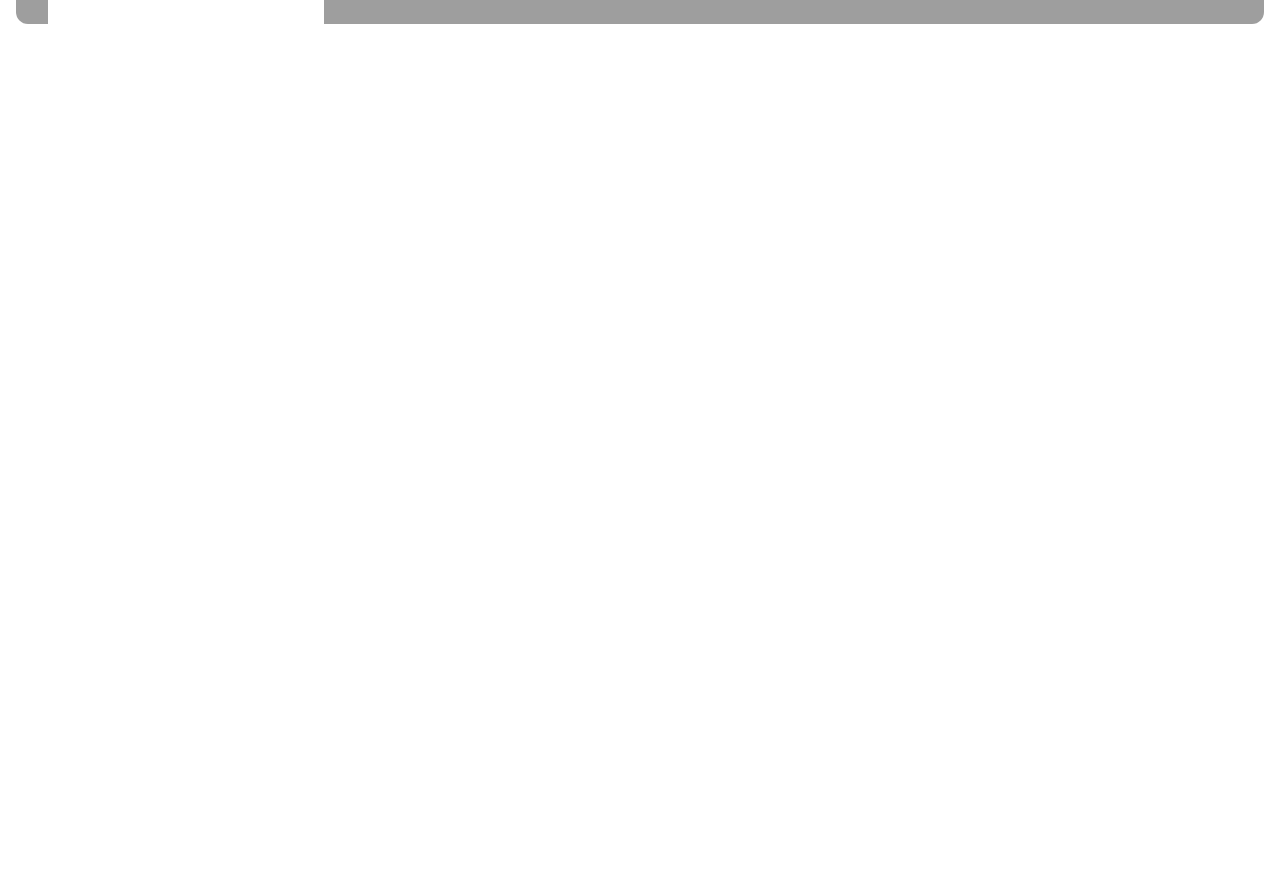
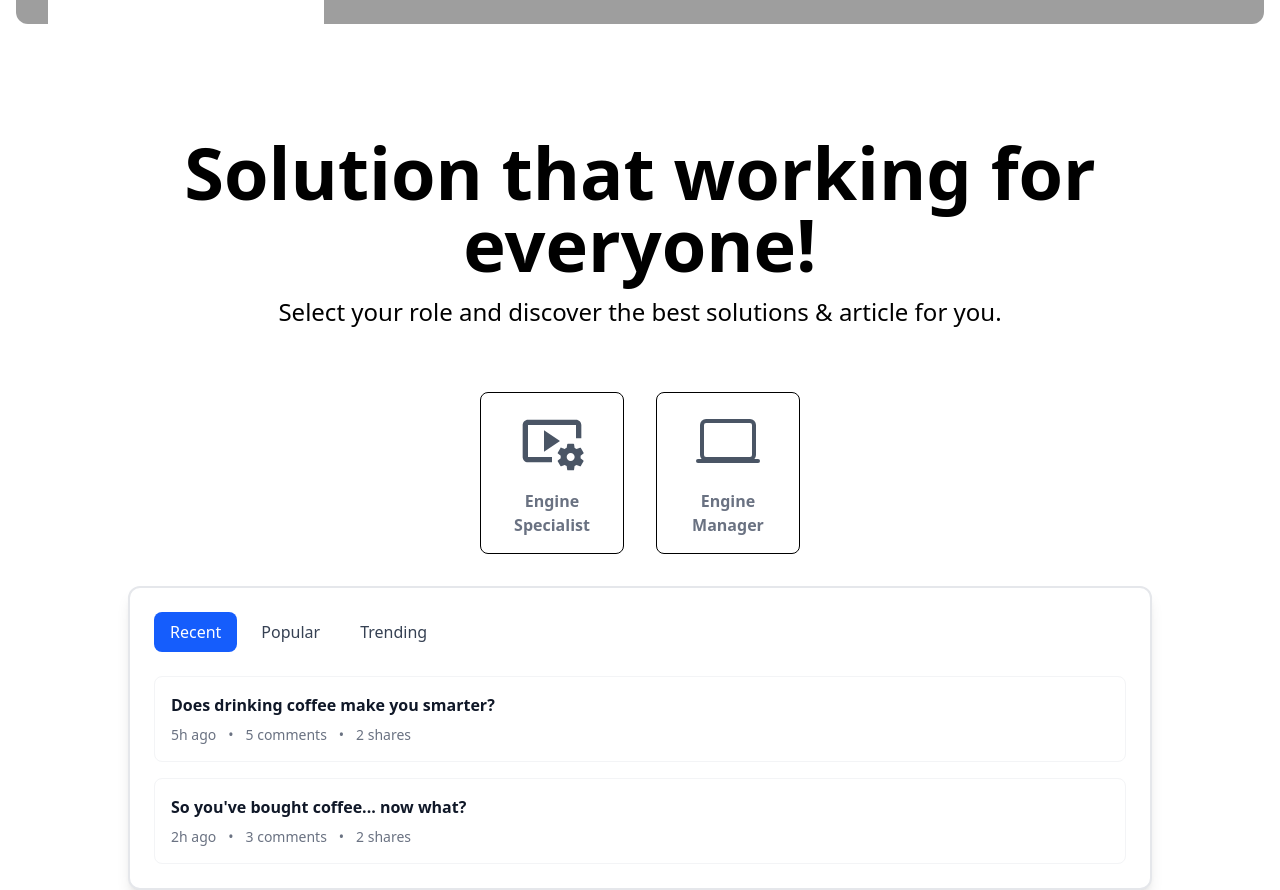
Before and after one commit to RxvxntxN/interesting-business-app, a Next.js app: page / in a window 1280 px wide. Shown: the part 760-1650 px from the top of the page. Before the commit the page ends 800 px from the top, so only its background shows below. Built offline with nearby package versions, Linux system fonts and the light colour scheme; grey boxes are pictures that could not be loaded.

Commit message:
Adding Card section and some styling

```diff
--- a/package.json
+++ b/package.json
@@ -9,6 +9,7 @@
     "lint": "eslint"
   },
   "dependencies": {
+    "@headlessui/react": "^2.2.9",
     "@heroicons/react": "^2.2.0",
     "@heroui/navbar": "^2.2.27",
     "@heroui/react": "^2.8.7",
@@ -18,6 +19,7 @@
     "next": "16.0.10",
     "react": "19.2.1",
     "react-dom": "19.2.1",
+    "react-icons": "^5.5.0",
     "react-slick": "^0.31.0",
     "swiper": "^12.0.3"
   },
--- /dev/null
+++ b/src/app/components/RoleSection.jsx
@@ -0,0 +1,38 @@
+import React from "react";
+import { MdOutlineVideoSettings } from "react-icons/md";
+import { IoLaptopOutline } from "react-icons/io5";
+import RoleTabCard from "./RoleTabCard";
+
+const RoleSection = () => {
+  return (
+    <div className="relative h-screen">
+      <div className="flex justify-center flex-col items-center pt-24 px-4">
+        <div className="text-center">
+          <h1 className="text-7xl font-bold mb-4">
+            Solution that working for everyone!
+          </h1>
+          <span className="text-2xl">
+            Select your role and discover the best solutions & article for you.
+          </span>
+        </div>
+        <div className="flex justify-center mt-16 gap-8">
+          <div className="border rounded-lg p-4 min-h-36 w-36">
+            <MdOutlineVideoSettings className="mx-auto h-16 w-16 text-6xl  text-gray-600" />
+            <p className="text-center mt-4 text-gray-500 font-bold">
+              Engine Specialist
+            </p>
+          </div>
+          <div className="border rounded-lg p-4 min-h-36 w-36">
+            <IoLaptopOutline className="mx-auto h-16 w-16 text-6xl text-gray-600" />
+            <p className="text-center mt-4 text-gray-500 font-bold">
+              Engine Manager
+            </p>
+          </div>
+        </div>
+      </div>
+      <RoleTabCard />
+    </div>
+  );
+};
+
+export default RoleSection;
--- /dev/null
+++ b/src/app/components/RoleTabCard.jsx
@@ -0,0 +1,56 @@
+import React from "react";
+import { Tab, TabGroup, TabList, TabPanel, TabPanels } from "@headlessui/react";
+import { categories } from "@/app/data/categories.js";
+
+const RoleTabCard = () => {
+  return (
+    <div className="flex justify-center px-4 pt-8">
+      <div className="w-full max-w-5xl">
+        <div className="border-2 border-gray-200 rounded-xl shadow-lg p-6 bg-white">
+          <TabGroup>
+            <TabList className="flex gap-2 mb-6">
+              {categories.map(({ name }) => (
+                <Tab
+                  key={name}
+                  className="rounded-lg px-4 py-2 font-medium text-gray-700
+                         data-hover:bg-gray-100 data-selected:bg-blue-600
+                         data-selected:text-white transition-colors"
+                >
+                  {name}
+                </Tab>
+              ))}
+            </TabList>
+
+            <TabPanels>
+              {categories.map(({ name, posts }) => (
+                <TabPanel key={name}>
+                  <div className="space-y-4">
+                    {posts.map((post) => (
+                      <div
+                        key={post.id}
+                        className="p-4 border border-gray-100 rounded-lg hover:bg-gray-50"
+                      >
+                        <h3 className="font-semibold text-gray-900">
+                          {post.title}
+                        </h3>
+                        <div className="flex gap-3 text-sm text-gray-500 mt-2">
+                          <span>{post.date}</span>
+                          <span>•</span>
+                          <span>{post.commentCount} comments</span>
+                          <span>•</span>
+                          <span>{post.shareCount} shares</span>
+                        </div>
+                      </div>
+                    ))}
+                  </div>
+                </TabPanel>
+              ))}
+            </TabPanels>
+          </TabGroup>
+        </div>
+      </div>
+    </div>
+  );
+};
+
+export default RoleTabCard;
--- /dev/null
+++ b/src/app/data/categories.js
@@ -0,0 +1,59 @@
+export const categories = [
+  {
+    name: "Recent",
+    posts: [
+      {
+        id: 1,
+        title: "Does drinking coffee make you smarter?",
+        date: "5h ago",
+        commentCount: 5,
+        shareCount: 2,
+      },
+      {
+        id: 2,
+        title: "So you've bought coffee... now what?",
+        date: "2h ago",
+        commentCount: 3,
+        shareCount: 2,
+      },
+    ],
+  },
+  {
+    name: "Popular",
+    posts: [
+      {
+        id: 1,
+        title: "Is tech making coffee better or worse?",
+        date: "Jan 7",
+        commentCount: 29,
+        shareCount: 16,
+      },
+      {
+        id: 2,
+        title: "The most innovative things happening in coffee",
+        date: "Mar 19",
+        commentCount: 24,
+        shareCount: 12,
+      },
+    ],
+  },
+  {
+    name: "Trending",
+    posts: [
+      {
+        id: 1,
+        title: "Ask Me Anything: 10 answers to your questions about coffee",
+        date: "2d ago",
+        commentCount: 9,
+        shareCount: 5,
+      },
+      {
+        id: 2,
+        title: "The worst advice we've ever heard about coffee",
+        date: "4d ago",
+        commentCount: 1,
+        shareCount: 2,
+      },
+    ],
+  },
+];
--- a/src/app/page.js
+++ b/src/app/page.js
@@ -1,9 +1,11 @@
 import HeroSection from '@/app/components/HeroSection';
+import RoleSelection from '@/app/components/RoleSection';
 
 export default function Home() {
   return (
     <main>
       <HeroSection />
+      <RoleSelection />
     </main>
   );
 }
```
Also changed, not shown: 1 other file (tests, documents, lock files or other folders).
